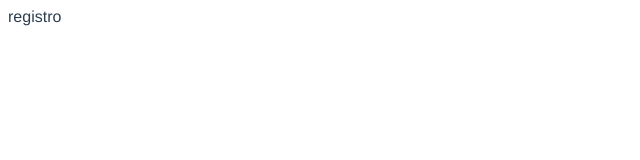
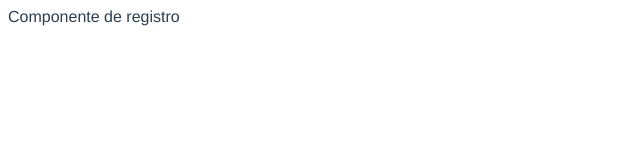
Before and after one commit to devsolucionsoft/seus, a Vue app: page /register in a window 1280 px wide. Shown: the top 160 px of the page, without its empty margins (0-640 px from the left). Built offline with nearby package versions, Linux system fonts and the light colour scheme.

Commit message:
Add branch develop

```diff
--- a/src/components/ss-register/SsRegister.vue
+++ b/src/components/ss-register/SsRegister.vue
@@ -1,3 +1,3 @@
 <template>
-    <span>registro</span>
+    <span>Componente de registro</span>
 </template>
```
